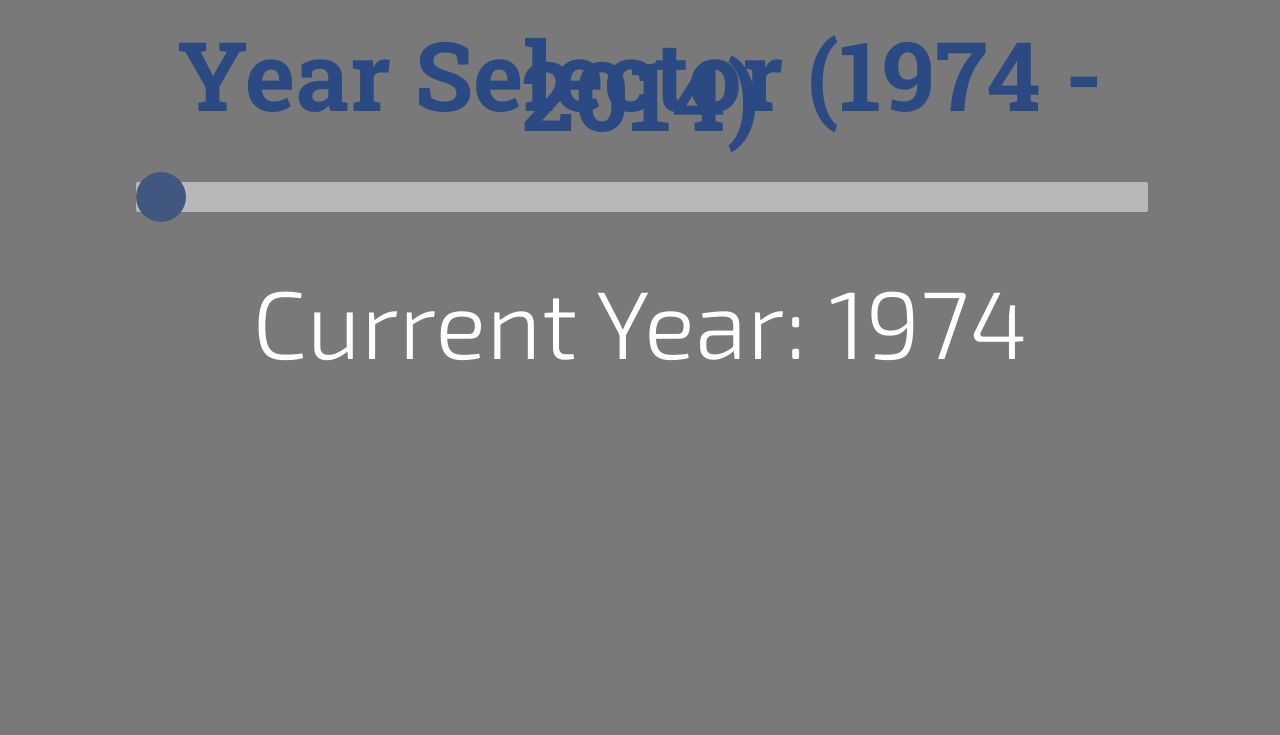
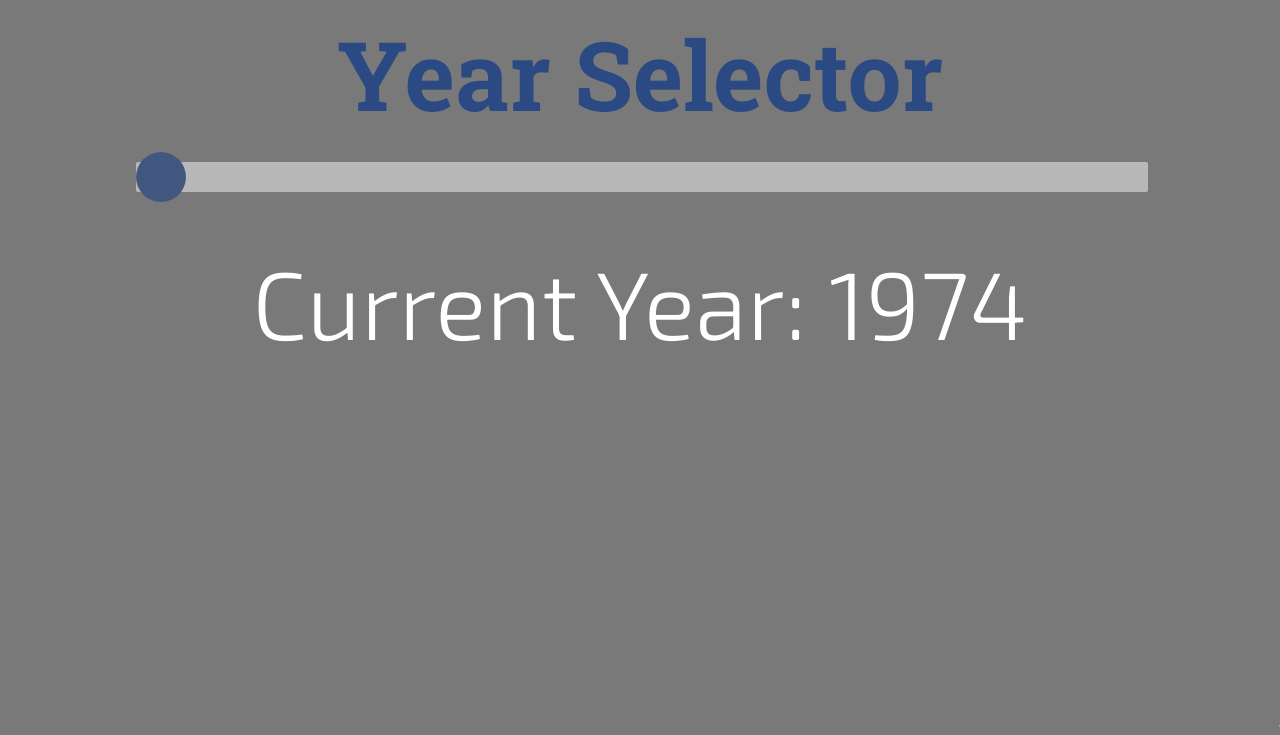
Before and after one commit to jeinglis/CPSC583-Assignment2, a plain HTML site: page index.html in a window 1280 px wide. Shown: the top 735 px of the page. Drawn offline with nearby package versions, Linux system fonts and the light colour scheme.

Commit message:
fixed title

```diff
--- a/index.html
+++ b/index.html
@@ -10,7 +10,7 @@
 
     <div style="color:#0000FF">
       <div class="container">
-        <h1>Year Selector (1974 - 2014)</h1>
+        <h1>Year Selector</h1>
           <input type="range" min="1974" max="2014" value="1974" class="slider" id="myRange">
           <p>Current Year: <span id="demo"></span></p>
       </div>
```
